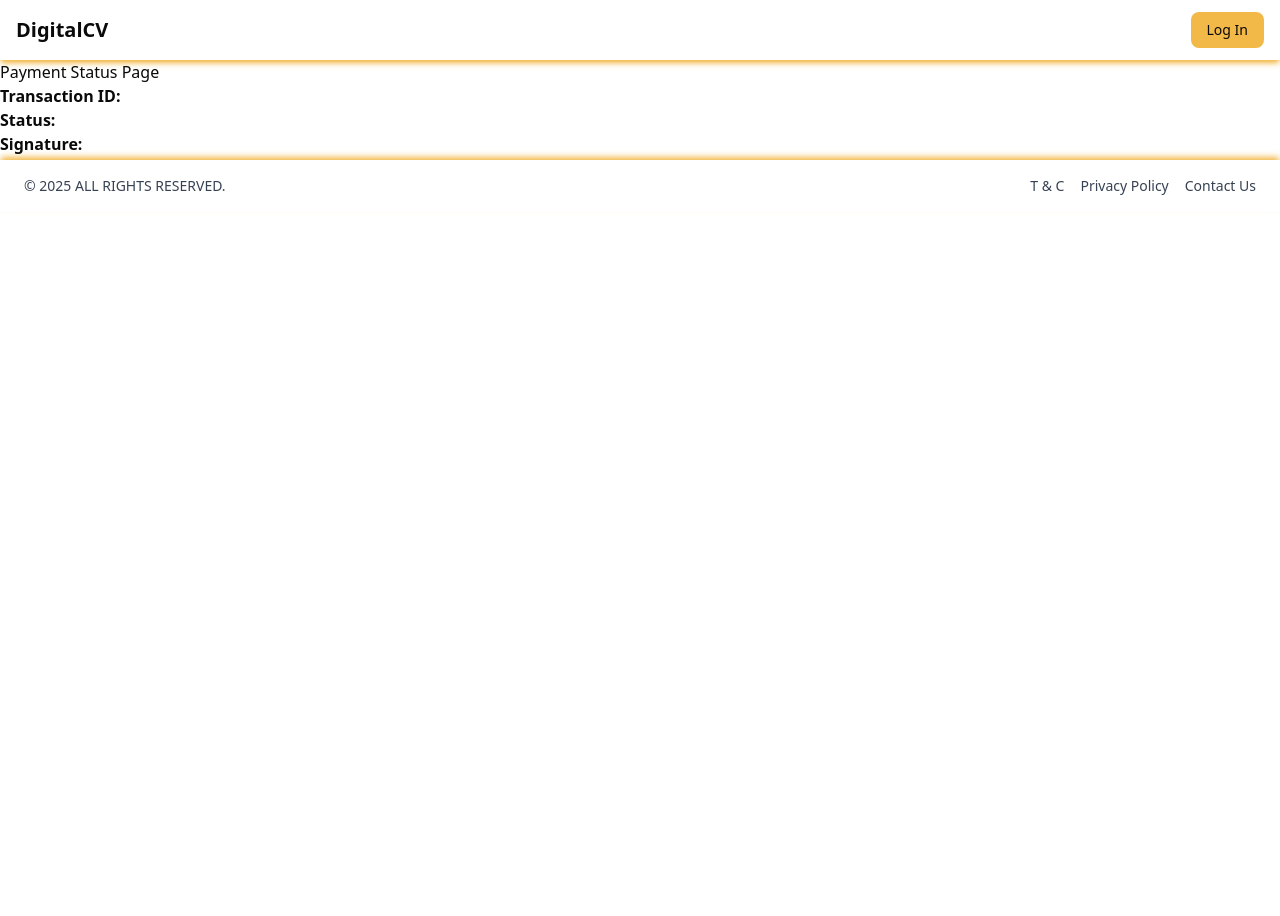
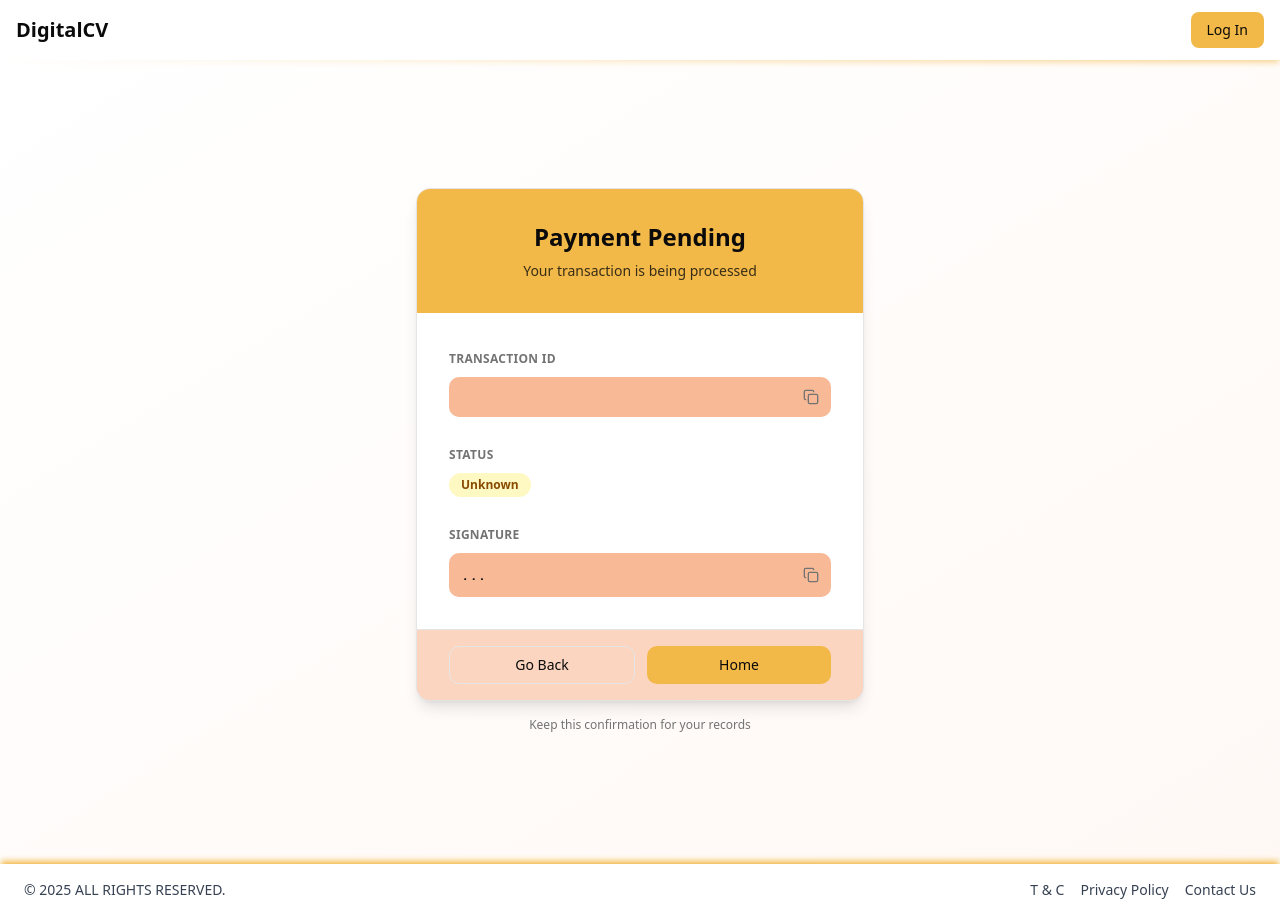
Before and after one commit to YasithaRenuk/DigitalCV, a Next.js app: page /paymentStates in a window 1280 px wide. Before the commit the page ends 800 px from the top, so only its background shows below. Built offline with nearby package versions, Linux system fonts and the light colour scheme; no server answers.

Commit message:
Update page.tsx

```diff
--- a/src/app/(pages)/paymentStates/page.tsx
+++ b/src/app/(pages)/paymentStates/page.tsx
@@ -1,30 +1,129 @@
-"use client";
+"use client"
 
-import { useSearchParams } from "next/navigation";
-import { Suspense } from "react";
+import { useSearchParams } from "next/navigation"
+import { Suspense } from "react"
+import { CheckCircle2, Copy } from "lucide-react"
 
-function PaymetStatus() {
-  const searchParams = useSearchParams();
+function PaymentStatus() {
+  const searchParams = useSearchParams()
 
-  const transactionId = searchParams.get("transactionId");
-  const state = searchParams.get("state");
-  const signature = searchParams.get("signature");
+  const transactionId = searchParams.get("transactionId")
+  const state = searchParams.get("state")
+  const signature = searchParams.get("signature")
+
+  const isSuccess = state === "success" || state === "completed"
+
+  const handleCopy = (text: string) => {
+    navigator.clipboard.writeText(text)
+  }
 
   return (
-    <div>
-      <h1>Payment Status Page</h1>
+    <div className="min-h-screen bg-gradient-to-br from-background to-secondary/5 flex items-center justify-center p-4">
+      <div className="w-full max-w-md">
+        <div className="bg-card border border-border rounded-xl shadow-lg overflow-hidden">
+          {/* Header with status indicator */}
+          <div className="bg-primary text-primary-foreground p-8 text-center">
+            {isSuccess ? (
+              <>
+                <div className="flex justify-center mb-4">
+                  <div className="rounded-full bg-primary-foreground/20 p-3">
+                    <CheckCircle2 className="w-12 h-12 text-primary-foreground" />
+                  </div>
+                </div>
+                <h1 className="text-2xl font-bold">Payment Successful</h1>
+                <p className="text-primary-foreground/80 text-sm mt-2">Your transaction has been completed</p>
+              </>
+            ) : (
+              <>
+                <h1 className="text-2xl font-bold">Payment Pending</h1>
+                <p className="text-primary-foreground/80 text-sm mt-2">Your transaction is being processed</p>
+              </>
+            )}
+          </div>
 
-      <p><strong>Transaction ID:</strong> {transactionId}</p>
-      <p><strong>Status:</strong> {state}</p>
-      <p><strong>Signature:</strong> {signature}</p>
+          {/* Details section */}
+          <div className="p-8 space-y-6">
+            {/* Transaction ID */}
+            <div>
+              <label className="text-xs font-semibold text-muted-foreground uppercase tracking-wide">
+                Transaction ID
+              </label>
+              <div
+                className="mt-2 flex items-center gap-2 bg-secondary/50 rounded-lg p-3 group cursor-pointer hover:bg-secondary/70 transition-colors"
+                onClick={() => handleCopy(transactionId || "")}
+              >
+                <code className="text-sm font-mono text-foreground flex-1 break-all">{transactionId}</code>
+                <Copy className="w-4 h-4 text-muted-foreground group-hover:text-foreground transition-colors flex-shrink-0" />
+              </div>
+            </div>
+
+            {/* Status */}
+            <div>
+              <label className="text-xs font-semibold text-muted-foreground uppercase tracking-wide">Status</label>
+              <div className="mt-2 flex items-center gap-2">
+                <span
+                  className={`inline-flex items-center px-3 py-1 rounded-full text-xs font-semibold ${
+                    isSuccess
+                      ? "bg-green-100 text-green-800 dark:bg-green-900 dark:text-green-100"
+                      : "bg-yellow-100 text-yellow-800 dark:bg-yellow-900 dark:text-yellow-100"
+                  }`}
+                >
+                  {state ? state.charAt(0).toUpperCase() + state.slice(1) : "Unknown"}
+                </span>
+              </div>
+            </div>
+
+            {/* Signature */}
+            <div>
+              <label className="text-xs font-semibold text-muted-foreground uppercase tracking-wide">Signature</label>
+              <div
+                className="mt-2 flex items-center gap-2 bg-secondary/50 rounded-lg p-3 group cursor-pointer hover:bg-secondary/70 transition-colors"
+                onClick={() => handleCopy(signature || "")}
+              >
+                <code className="text-sm font-mono text-foreground flex-1 break-all">
+                  {signature?.substring(0, 20)}...
+                </code>
+                <Copy className="w-4 h-4 text-muted-foreground group-hover:text-foreground transition-colors flex-shrink-0" />
+              </div>
+            </div>
+          </div>
+
+          {/* Actions footer */}
+          <div className="bg-secondary/30 border-t border-border px-8 py-4 flex gap-3">
+            <button
+              onClick={() => window.history.back()}
+              className="flex-1 py-2 px-4 rounded-lg border border-border text-foreground hover:bg-secondary transition-colors text-sm font-medium"
+            >
+              Go Back
+            </button>
+            <button
+              onClick={() => (window.location.href = "/")}
+              className="flex-1 py-2 px-4 rounded-lg bg-primary text-primary-foreground hover:bg-primary/90 transition-colors text-sm font-medium"
+            >
+              Home
+            </button>
+          </div>
+        </div>
+
+        <p className="text-center text-muted-foreground text-xs mt-4">Keep this confirmation for your records</p>
+      </div>
     </div>
-  );
+  )
 }
 
 export default function SearchCV() {
   return (
-    <Suspense fallback={<div>Loading...</div>}>
-      <PaymetStatus />
+    <Suspense
+      fallback={
+        <div className="min-h-screen bg-gradient-to-br from-background to-secondary/5 flex items-center justify-center">
+          <div className="text-center">
+            <div className="inline-block animate-spin rounded-full h-8 w-8 border-b-2 border-primary mb-4"></div>
+            <p className="text-muted-foreground">Loading payment status...</p>
+          </div>
+        </div>
+      }
+    >
+      <PaymentStatus />
     </Suspense>
-  );
+  )
 }
```
